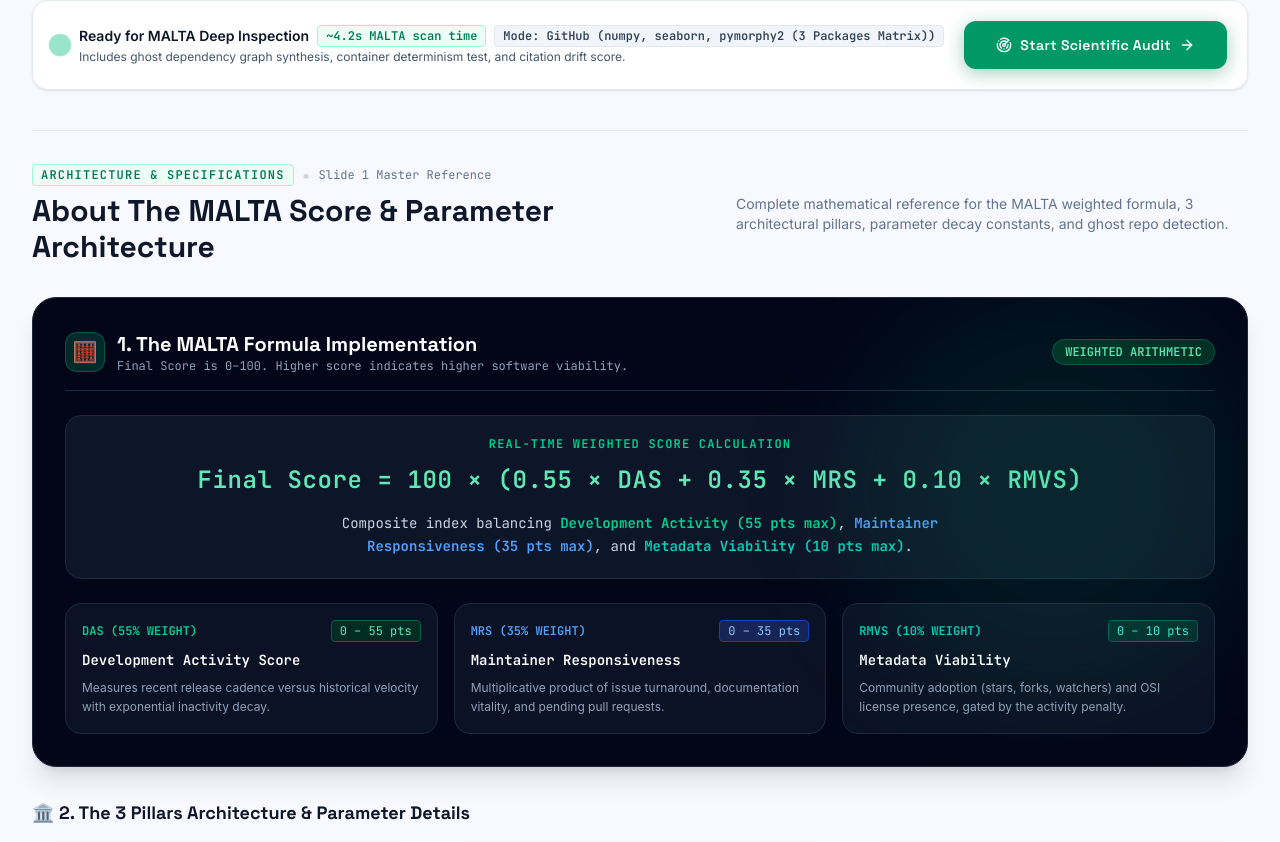
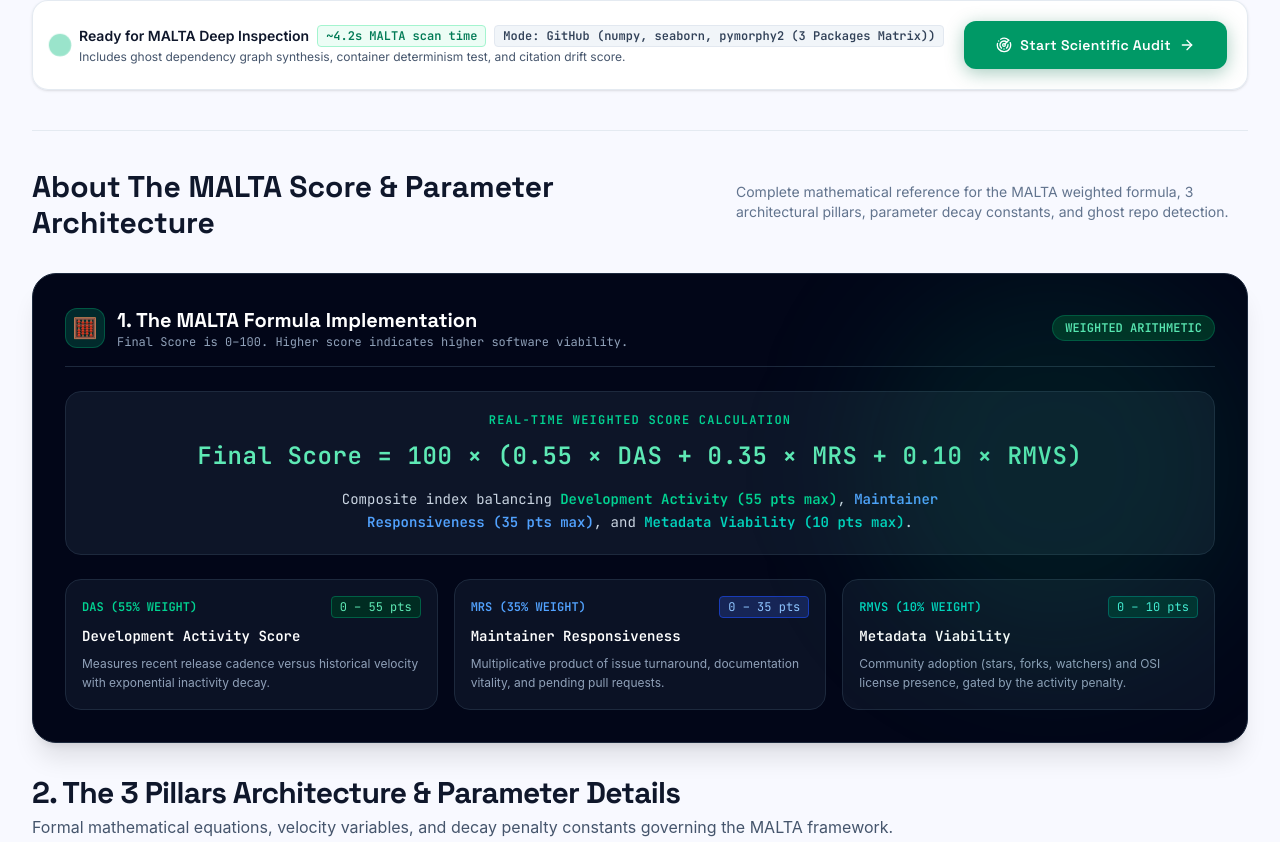
Before and after one commit to anshuvdebnath-cyber/HACK-SYNTHESIS-3.0, a React (Vite) app in the folder frontend/: page / in a window 1280 px wide. Shown: the part 1038-1880 px from the top of the page. Built offline with nearby package versions, Linux system fonts and the light colour scheme.

Commit message:
Remove architecture specifications badge and emoji, and enlarge 3 Pillars heading

```diff
--- a/frontend/src/components/AboutSection.tsx
+++ b/frontend/src/components/AboutSection.tsx
@@ -133,13 +133,6 @@ export const AboutSection: React.FC = () => {
       {/* Section Header */}
       <div className="flex flex-col sm:flex-row sm:items-center justify-between gap-3">
         <div>
-          <div className="flex items-center gap-2">
-            <span className="text-xs font-mono uppercase tracking-widest text-emerald-700 font-bold bg-emerald-50 px-2 py-0.5 rounded border border-emerald-200">
-              Architecture &amp; Specifications
-            </span>
-            <span className="text-slate-300">•</span>
-            <span className="text-xs font-mono text-slate-500">Slide 1 Master Reference</span>
-          </div>
           <h2 className="text-2xl sm:text-3xl font-bold font-display text-slate-900 mt-1.5">
             About The MALTA Score &amp; Parameter Architecture
           </h2>
@@ -236,10 +229,13 @@ export const AboutSection: React.FC = () => {
 
       {/* 2. The 3 Pillars Architecture & Detailed Parameter Specifications */}
       <div className="space-y-4">
-        <div className="flex items-center gap-2">
-          <span className="text-lg font-bold font-display text-slate-900">
-            🏛️ 2. The 3 Pillars Architecture &amp; Parameter Details
-          </span>
+        <div>
+          <h3 className="text-2xl sm:text-3xl font-extrabold font-display text-slate-900 tracking-tight">
+            2. The 3 Pillars Architecture &amp; Parameter Details
+          </h3>
+          <p className="text-sm sm:text-base text-slate-600 mt-1 font-sans">
+            Formal mathematical equations, velocity variables, and decay penalty constants governing the MALTA framework.
+          </p>
         </div>
 
         <div className="grid grid-cols-1 lg:grid-cols-3 gap-6">
```
